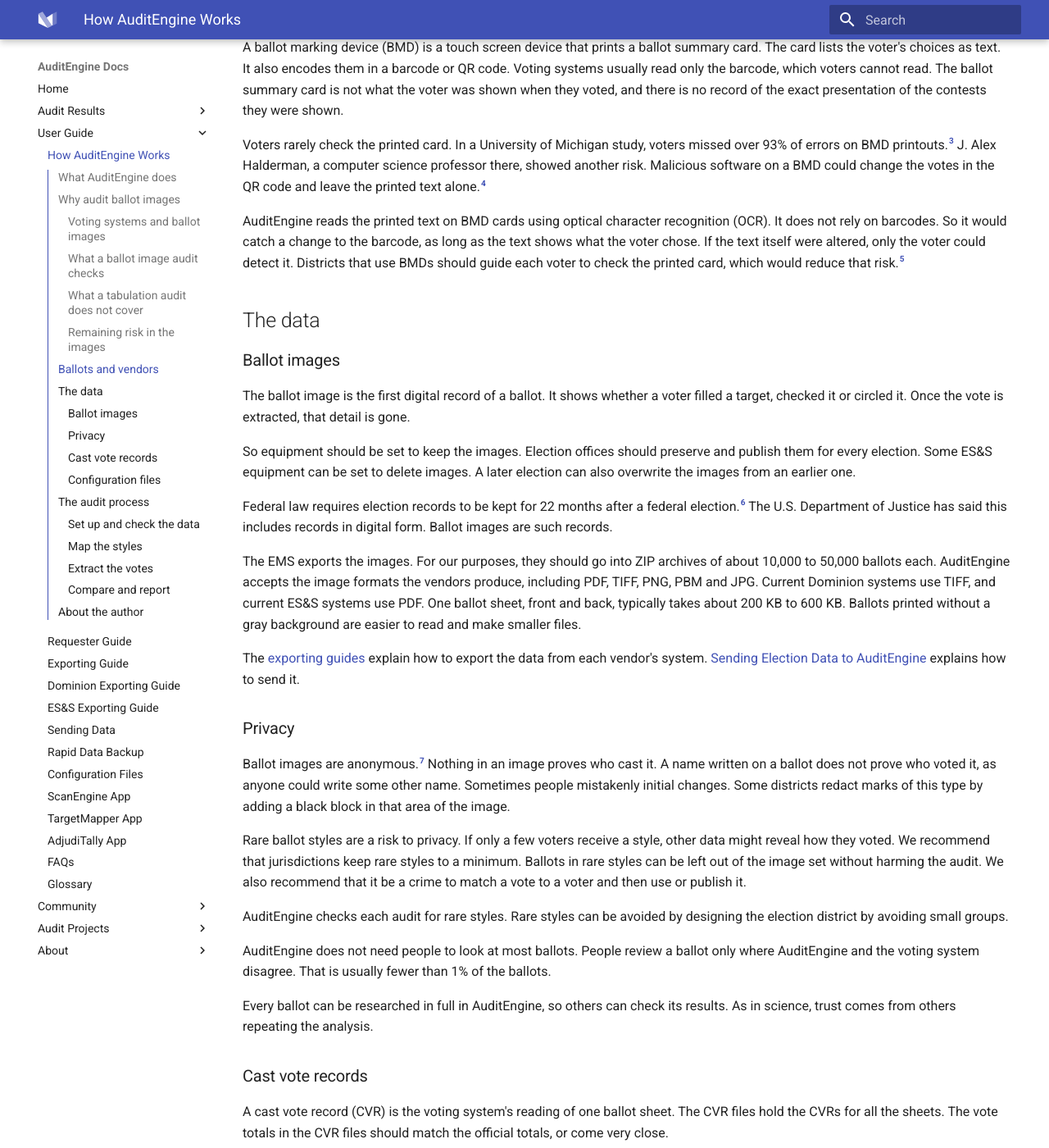
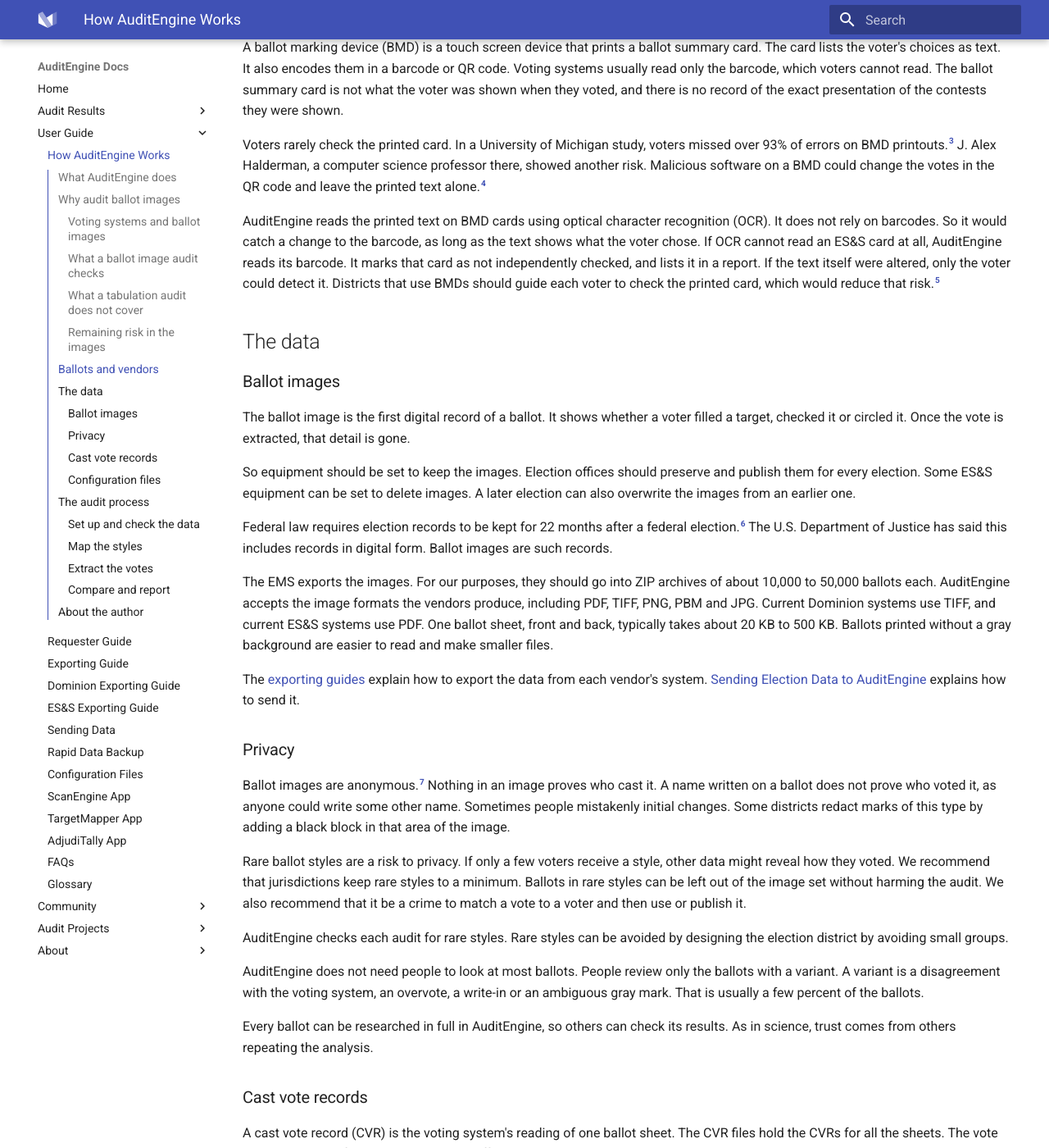
Before and after one commit to raylutz/audit-engine-docsite, an MkDocs documentation site: the page built from docs/user-guide/auditengine-background-doc.md, in a window 1280 px wide and 1400 px high, scrolled down 2296 px. Shown: the whole window at 82% size. Built offline with MkDocs 1.6.1 and Material for MkDocs 9.7.7, drawn with Linux system fonts in a browser that asks for light colours; some of the changed text lies outside the part shown.

Commit message:
How AuditEngine Works: apply the AuditEngine fact check
Corrects the stage count, image sizes, review share, hash check,
detailed contests, report index and the ES&S barcode fallback.

```diff
--- a/docs/user-guide/auditengine-background-doc.md
+++ b/docs/user-guide/auditengine-background-doc.md
@@ -120,6 +120,8 @@
 AuditEngine reads the printed text on BMD cards using optical character recognition (OCR).
 It does not rely on barcodes.
 So it would catch a change to the barcode, as long as the text shows what the voter chose.
+If OCR cannot read an ES&S card at all, AuditEngine reads its barcode.
+It marks that card as not independently checked, and lists it in a report.
 If the text itself were altered, only the voter could detect it.
 Districts that use BMDs should guide each voter to check the printed card, which would reduce that risk.[^directed]
 
@@ -144,7 +146,7 @@
 For our purposes, they should go into ZIP archives of about 10,000 to 50,000 ballots each.
 AuditEngine accepts the image formats the vendors produce, including PDF, TIFF, PNG, PBM and JPG.
 Current Dominion systems use TIFF, and current ES&S systems use PDF.
-One ballot sheet, front and back, typically takes about 200 KB to 600 KB.
+One ballot sheet, front and back, typically takes about 20 KB to 500 KB.
 Ballots printed without a gray background are easier to read and make smaller files.
 
 The [exporting guides](exporting_guide.md) explain how to export the data from each vendor's system.
@@ -168,8 +170,9 @@
 Rare styles can be avoided by designing the election district by avoiding small groups.
 
 AuditEngine does not need people to look at most ballots.
-People review a ballot only where AuditEngine and the voting system disagree.
-That is usually fewer than 1% of the ballots.
+People review only the ballots with a variant.
+A variant is a disagreement with the voting system, an overvote, a write-in or an ambiguous gray mark.
+That is usually a few percent of the ballots.
 
 Every ballot can be researched in full in AuditEngine, so others can check its results.
 As in science, trust comes from others repeating the analysis.
@@ -242,17 +245,16 @@
 Each district can be provided a single consistent upload link.
 The ballot images, CVR files and ballot style masters are uploaded through it.
 
-If available, AuditEngine will check that these input files match the hash values provided in an adjacent file.
 These data files are placed in a staging area and then adopted to the secure area for further processing.
 
 An audit job is then created for the election, with its job settings.
-The first stage lists every input file with its hash value.
-The jurisdiction can compare each hash with its own, to show the files are identical.
+If the jurisdiction publishes a list of its files with a hash of each, AuditEngine hashes each file.
+It reports whether each file matches the list, to show the files are identical.
 
 The next stages collect metadata for each ballot.
 The metadata comes from the image archives, the CVR files and the images themselves.
 AuditEngine reads the style code from the proprietary coding printed on each ballot.
-BMD ballots are the exception, because their style is provided in the QR code or barcode, which AuditEngine does not read per policy.
+BMD ballots are the exception, because their style is provided in the QR code or barcode, which AuditEngine does not use for this, per policy.
 For these ballots, AuditEngine derives a basic style from the contests the CVR files show on each ballot.
 Jurisdictions should print the BMD style on the card so it can be read to avoid needing the CVR.
 The metadata from these various sources is compared and a common set resolved.
@@ -297,17 +299,18 @@
 When CVR files are available, AuditEngine compares its evaluation with the official evaluation of every ballot.
 The result is the Reconciliation Report.
 It lists each disagreement and links to the ballot images involved.
-Without CVR files, the report lists the ballots with ambiguous marks, which can guide further review.
+Without CVR files, the report lists the ballots with overvotes, write-ins and ambiguous gray marks, which can guide further review.
 
 The Reconciliation Report can run to thousands of pages, so it is meant to be read on screen.
 It gives details on selected contests.
-By default these are the first ten contests, the five closest contests and the five with the most disagreements.
+By default these are the first ten contests and every contest with a margin under 10%.
+They also include the contests where variants or disagreements are largest compared with the margin.
 
 Reviewers can then look at the ballots that need it in the AdjudiTally app.
 They can review overvotes, write-ins, undervotes and ambiguous marks.
 
-A final report lists all the reports.
-Each audit also has a narrative report that describes its findings.
+An index links all the reports.
+A narrative report describes the findings of a finished audit.
 
 ## About the author
 
```
Also changed, not shown: other parts of docs/user-guide/auditengine-background-doc.md (+1 -1 lines).
